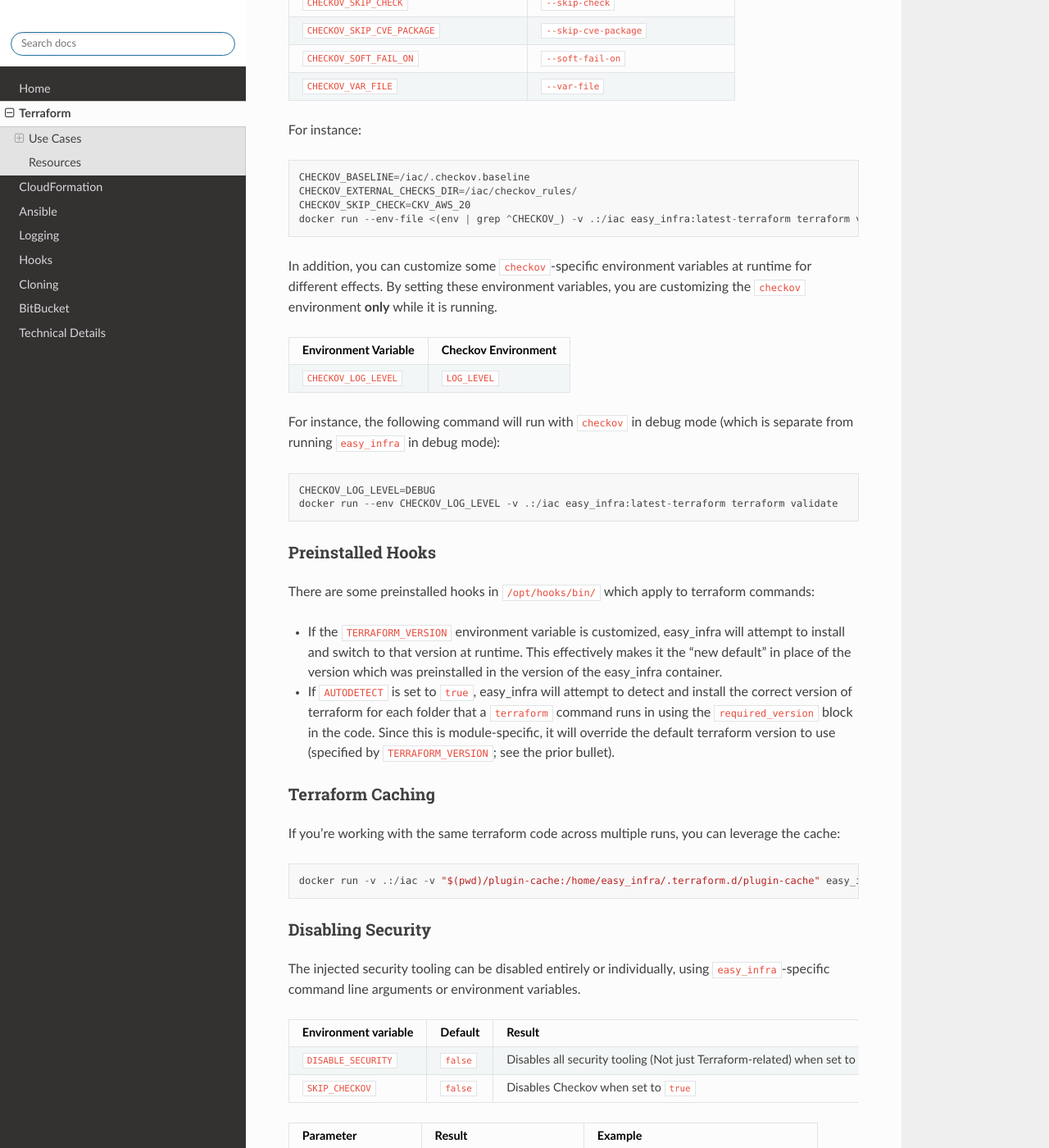
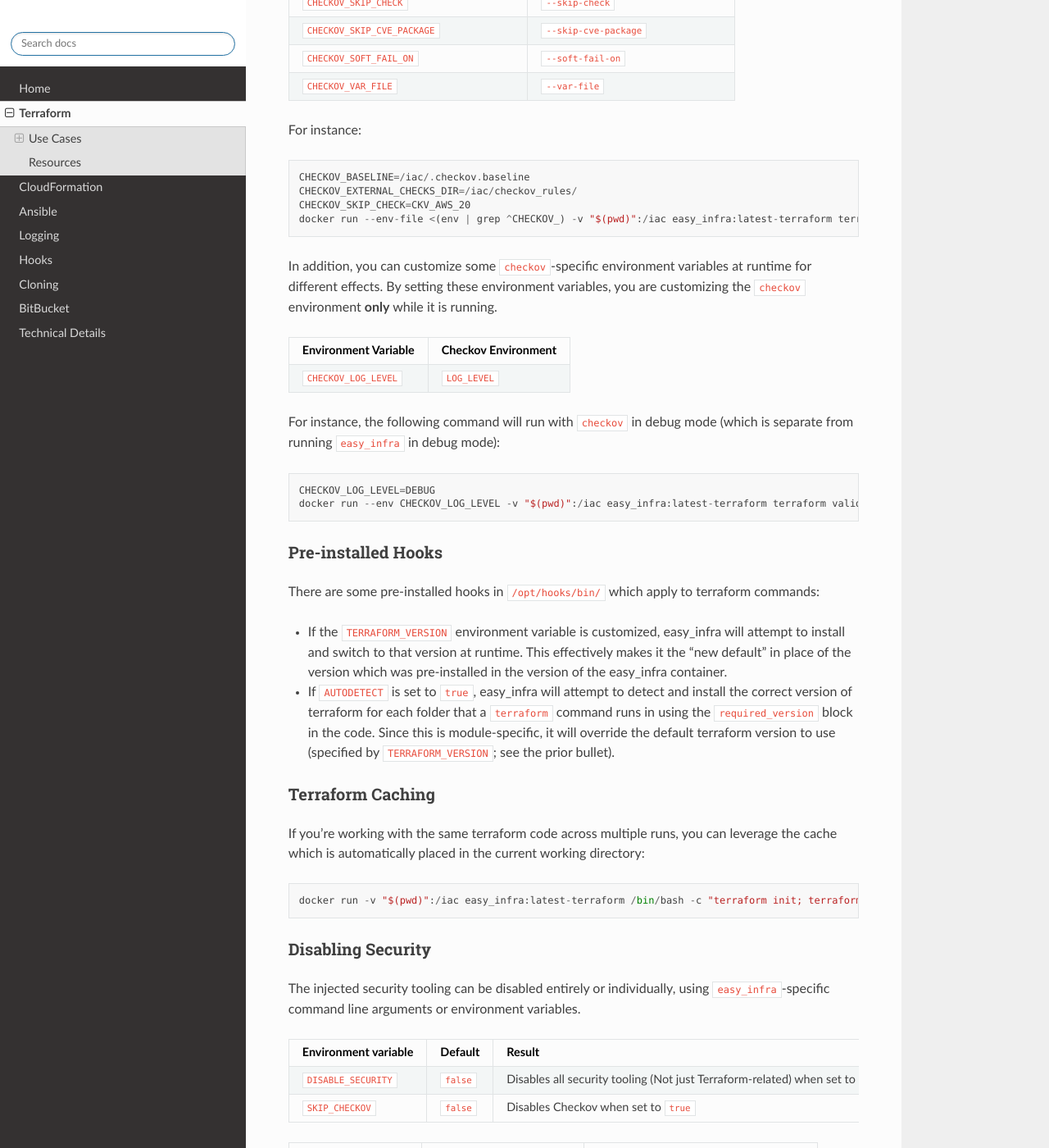
Before and after one commit to SeisoLLC/easy_infra, a Sphinx documentation site: the page built from docs/Terraform/index.rst, in a window 1280 px wide and 1400 px high, scrolled down 1730 px. Shown: the whole window at 82% size. Built offline with Sphinx 7.4.7 and the Read the Docs theme 2.0.0, drawn with Linux system fonts in a browser that asks for light colours; some of the changed text lies outside the part shown.

Commit message:
fix: allow tofu/terraform caches to stay local (#331)

```diff
--- a/docs/Terraform/index.rst
+++ b/docs/Terraform/index.rst
@@ -20,11 +20,11 @@
 If you use Software Version Control (such as ``git``) to manage your Terraform IaC, consider executing ``terraform validate`` with easy_infra as a
 pipeline action on commit or pull request::
 
-    docker run -v .:/iac seiso/easy_infra:latest-terraform terraform validate
+    docker run -v "$(pwd)":/iac seiso/easy_infra:latest-terraform terraform validate
 
 You can also use easy_infra to deploy your infrastructure using ``terraform plan`` and ``terraform deploy``::
 
-    docker run -v .:/iac seiso/easy_infra:latest-terraform /bin/bash -c "terraform plan && terraform apply -auto-approve"
+    docker run -v "$(pwd)":/iac seiso/easy_infra:latest-terraform /bin/bash -c "terraform plan && terraform apply -auto-approve"
 
 
 Customizing Checkov
@@ -91,7 +91,7 @@
     CHECKOV_BASELINE=/iac/.checkov.baseline
     CHECKOV_EXTERNAL_CHECKS_DIR=/iac/checkov_rules/
     CHECKOV_SKIP_CHECK=CKV_AWS_20
-    docker run --env-file <(env | grep ^CHECKOV_) -v .:/iac easy_infra:latest-terraform terraform validate
+    docker run --env-file <(env | grep ^CHECKOV_) -v "$(pwd)":/iac easy_infra:latest-terraform terraform validate
 
 In addition, you can customize some ``checkov``-specific environment variables at runtime for different effects. By setting these environment variables, you are
 customizing the ``checkov`` environment **only** while it is running.
@@ -105,16 +105,16 @@
 For instance, the following command will run with ``checkov`` in debug mode (which is separate from running ``easy_infra`` in debug mode)::
 
     CHECKOV_LOG_LEVEL=DEBUG
-    docker run --env CHECKOV_LOG_LEVEL -v .:/iac easy_infra:latest-terraform terraform validate
+    docker run --env CHECKOV_LOG_LEVEL -v "$(pwd)":/iac easy_infra:latest-terraform terraform validate
 
 
-Preinstalled Hooks
+Pre-installed Hooks
 ^^^^^^^^^^^^^^^^^^
 
-There are some preinstalled hooks in ``/opt/hooks/bin/`` which apply to terraform commands:
+There are some pre-installed hooks in ``/opt/hooks/bin/`` which apply to terraform commands:
 
 * If the ``TERRAFORM_VERSION`` environment variable is customized, easy_infra will attempt to install and switch to that version at runtime. This
-  effectively makes it the "new default" in place of the version which was preinstalled in the version of the easy_infra container.
+  effectively makes it the "new default" in place of the version which was pre-installed in the version of the easy_infra container.
 * If ``AUTODETECT`` is set to ``true``, easy_infra will attempt to detect and install the correct version of terraform for each folder that a
   ``terraform`` command runs in using the ``required_version`` block in the code. Since this is module-specific, it will override the default
   terraform version to use (specified by ``TERRAFORM_VERSION``; see the prior bullet).
@@ -123,9 +123,9 @@
 Terraform Caching
 ^^^^^^^^^^^^^^^^^
 
-If you're working with the same terraform code across multiple runs, you can leverage the cache::
+If you're working with the same terraform code across multiple runs, you can leverage the cache which is automatically placed in the current working directory::
 
-    docker run -v .:/iac -v "$(pwd)/plugin-cache:/home/easy_infra/.terraform.d/plugin-cache" easy_infra:latest-terraform /bin/bash -c "terraform init; terraform validate"
+    docker run -v "$(pwd)":/iac easy_infra:latest-terraform /bin/bash -c "terraform init; terraform validate"
 
 
 Disabling Security
```
Also changed, not shown: other parts of docs/Terraform/index.rst (+1 -1 lines), 6 other files.
